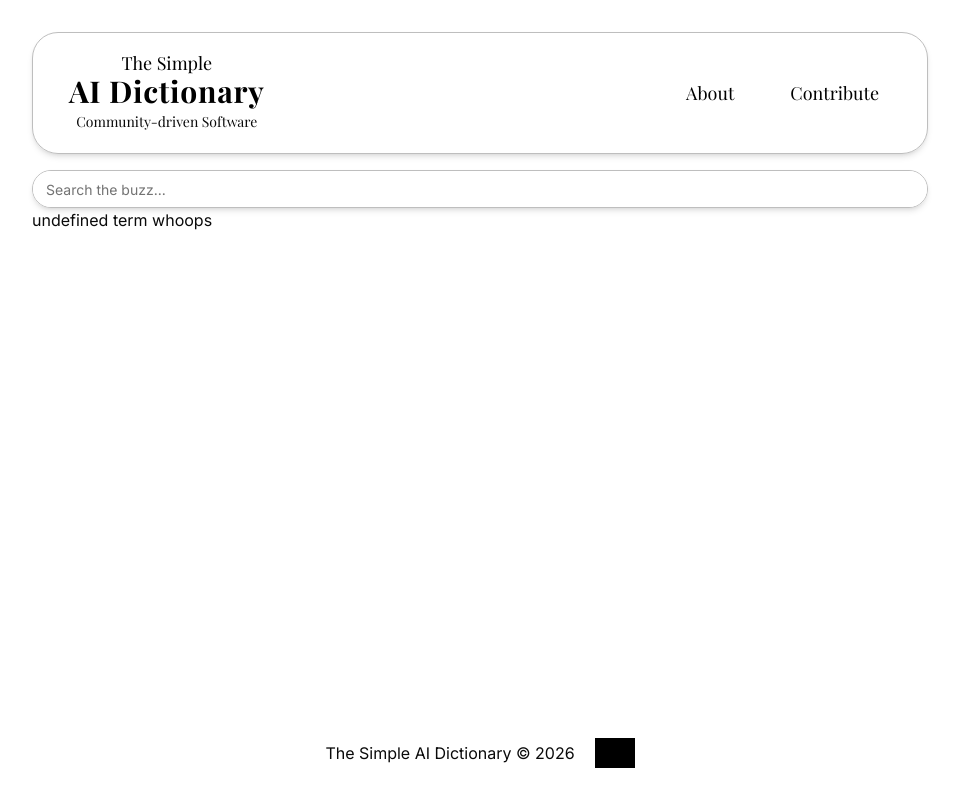
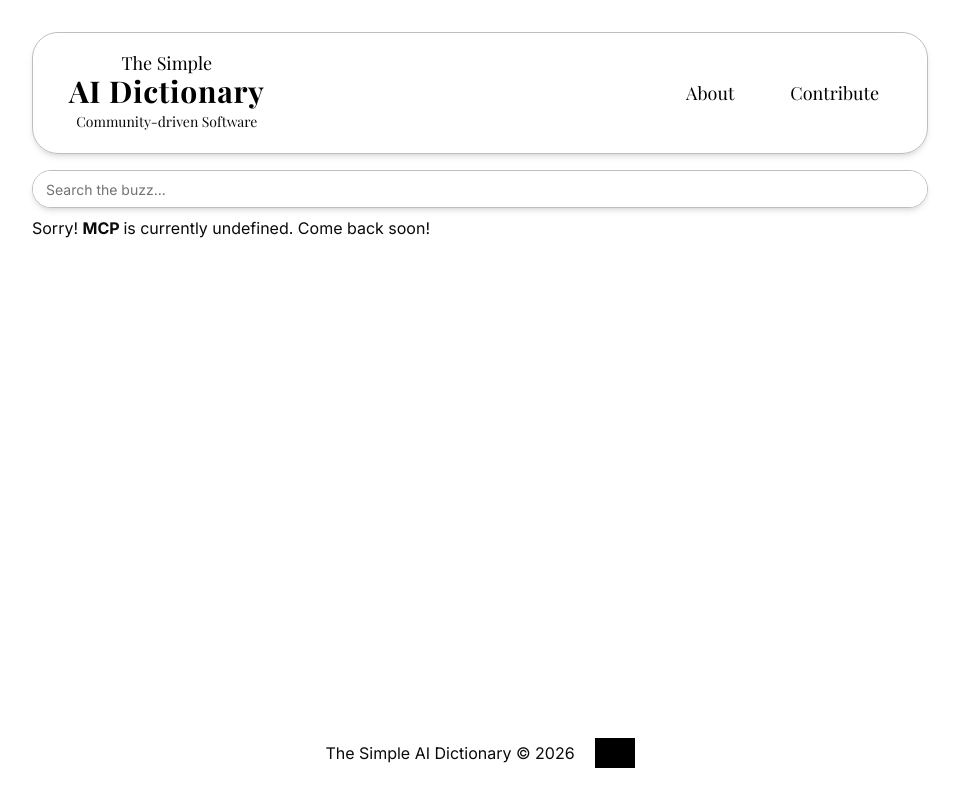
Before and after one commit to ahmed33033/ai-dictionary, a Next.js app: page /term/MCP in a window 1280 px wide. Shown: the whole page, without its empty margins (160-1119 px from the left). Built offline with nearby package versions, Linux system fonts and the light colour scheme; a web font is replaced by a local one.

Commit message:
Added an error message to current placeholder terms (TBD)

```diff
--- a/app/term/[name]/page.tsx
+++ b/app/term/[name]/page.tsx
@@ -1,9 +1,9 @@
 import { TermDefinition } from "@/components/definition_card/term_definition";
-import { terms } from "@/lib/terms";
+import { terms, termsPlaceholder } from "@/lib/terms";
 
 export function generateStaticParams() {
-  return terms.map((term) => ({
-    name: term.name,
+  return termsPlaceholder.map((term) => ({
+    name: term,
   }));
 }
 
--- a/components/definition_card/term_definition.tsx
+++ b/components/definition_card/term_definition.tsx
@@ -3,11 +3,16 @@ import { getTermObj } from "@/lib/terms";
 import { SimpleCard } from "@/components/definition_card/simple_card";
 import { OriginalCard } from "./original_card";
 import { SoftwareCard } from "./software_card";
+import { ProseP } from "../prose/ProseP";
 
 export function TermDefinition({ term }: { term: string }) {
   const retrieved_term = getTermObj(term);
   if (retrieved_term == undefined) {
-    return <p>undefined term whoops</p>;
+    return (
+      <ProseP className="mt-6">
+        Sorry! <span className="capitalize font-bold">{term} </span>is currently undefined. Come back soon!
+      </ProseP>
+    );
   }
 
   return (
```
